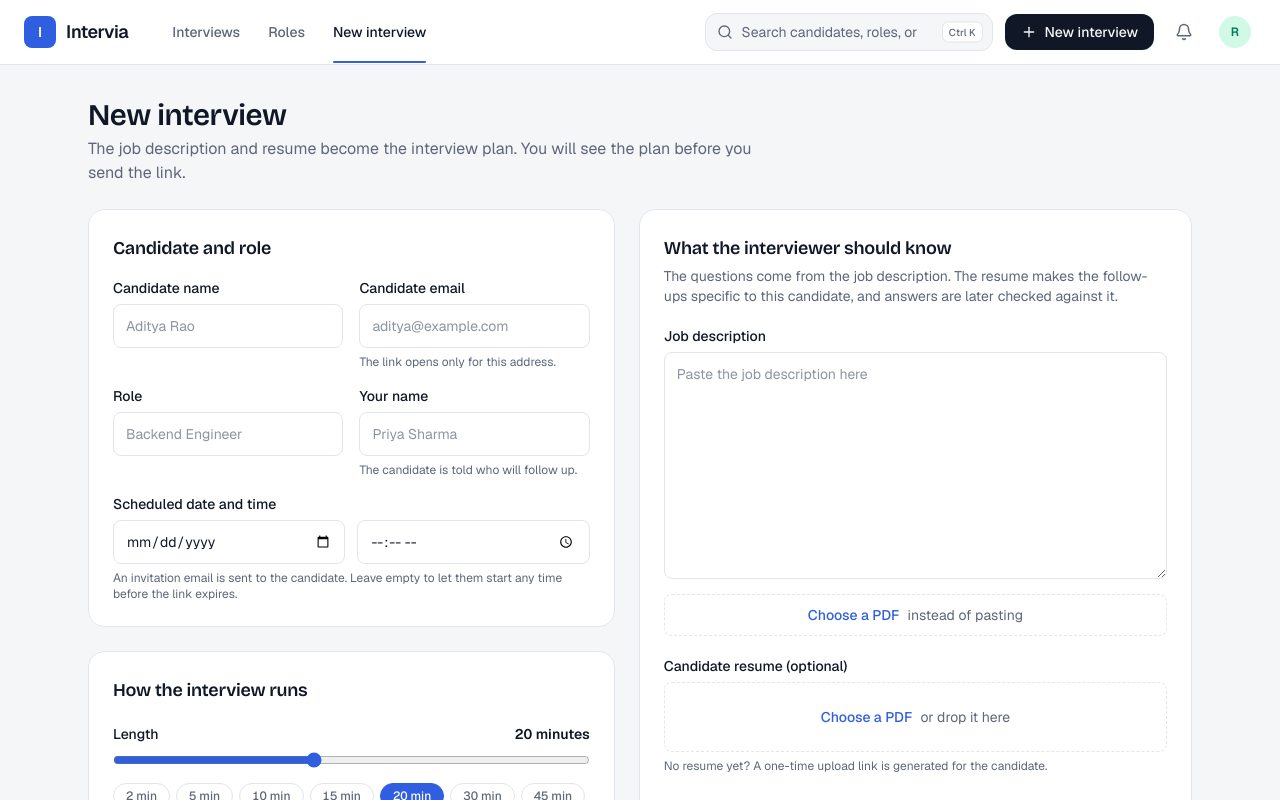
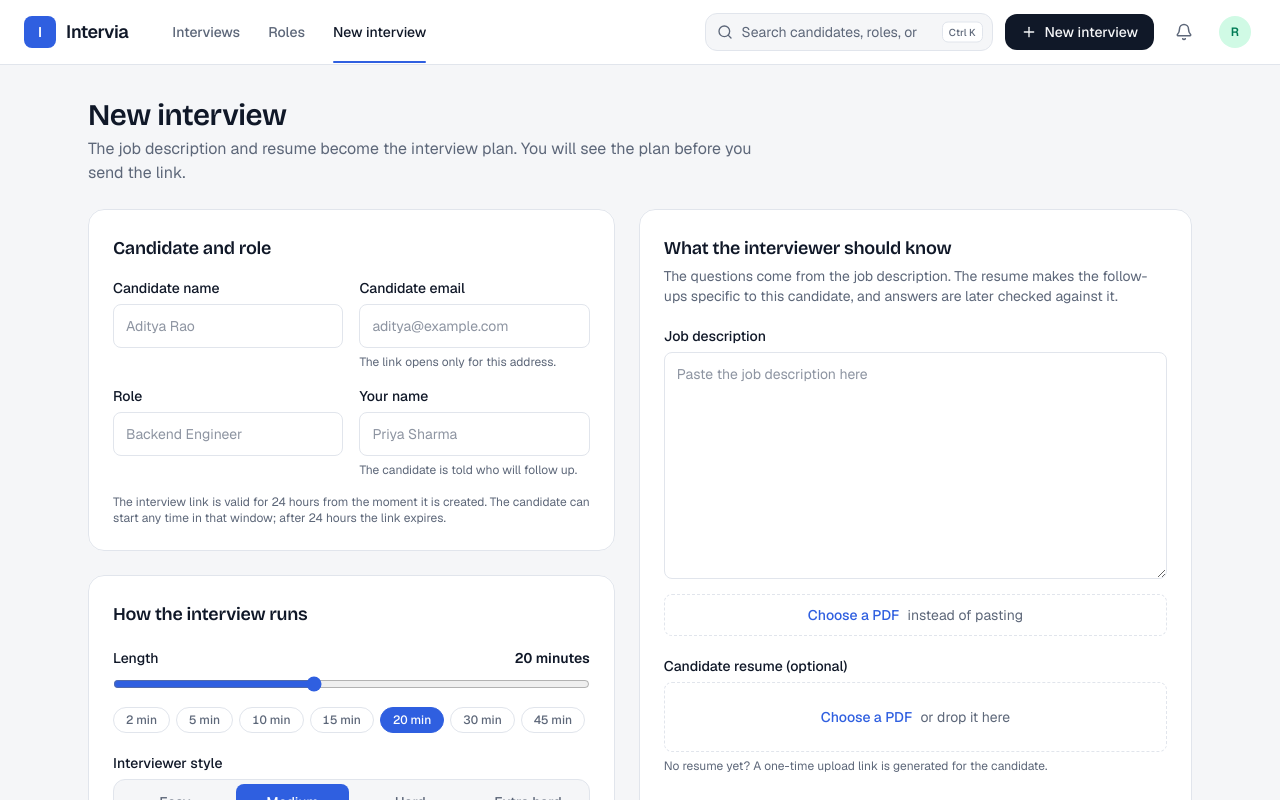
Before and after one commit to Aditya-SM-2026/Intervia, a Next.js app: page /recruiter in a window 1280 px wide. Shown: the top 800 px of the page. Built offline with nearby package versions, Linux system fonts and the light colour scheme.

Commit message:
Rejoin relinks candidate audio and freezes the interview clock; drop schedule fields; expired links block before email gate

```diff
--- a/src/components/recruiter/CreateInterviewForm.tsx
+++ b/src/components/recruiter/CreateInterviewForm.tsx
@@ -16,8 +16,6 @@ export interface CreateInterviewFormValues {
   durationMinutes: number;
   difficulty: DifficultyLevel;
   voiceMode: VoiceMode;
-  scheduledDate?: string;
-  scheduledTime?: string;
   jobDescriptionText?: string;
   jobDescriptionPdf?: File;
   resume?: File;
@@ -152,8 +150,6 @@ export function CreateInterviewForm({ onSubmit, isSubmitting, initialRoleTitle }
   const [candidateName, setCandidateName] = useState("");
   const [candidateEmail, setCandidateEmail] = useState("");
   const [roleTitle, setRoleTitle] = useState(initialRoleTitle ?? "");
-  const [scheduledDate, setScheduledDate] = useState("");
-  const [scheduledTime, setScheduledTime] = useState("");
   const [durationMinutes, setDurationMinutes] = useState(DEFAULT_DURATION_MINUTES);
   const [difficulty, setDifficulty] = useState<DifficultyLevel>("medium");
   const [voiceMode, setVoiceMode] = useState<VoiceMode>("standard");
@@ -181,7 +177,6 @@ export function CreateInterviewForm({ onSubmit, isSubmitting, initialRoleTitle }
       durationMinutes,
       difficulty,
       voiceMode,
-      ...(scheduledDate ? { scheduledDate, scheduledTime } : {}),
       ...(jobDescriptionPdf ? { jobDescriptionPdf } : { jobDescriptionText: jobDescriptionText.trim() }),
       ...(resume ? { resume } : {}),
     });
@@ -267,40 +262,9 @@ export function CreateInterviewForm({ onSubmit, isSubmitting, initialRoleTitle }
                 </p>
               </div>
               <div className="sm:col-span-2">
-                <span className="mb-1.5 block text-sm font-medium" id="schedule-label">
-                  Scheduled date and time
-                </span>
-                <div className="grid gap-3 sm:grid-cols-2">
-                  <div>
-                    <label htmlFor="scheduled-date" className="sr-only">
-                      Interview date
-                    </label>
-                    <input
-                      id="scheduled-date"
-                      type="date"
-                      aria-labelledby="schedule-label"
-                      value={scheduledDate}
-                      onChange={(event) => setScheduledDate(event.target.value)}
-                      className={inputClasses}
-                    />
-                  </div>
-                  <div>
-                    <label htmlFor="scheduled-time" className="sr-only">
-                      Interview time
-                    </label>
-                    <input
-                      id="scheduled-time"
-                      type="time"
-                      aria-labelledby="schedule-label"
-                      value={scheduledTime}
-                      onChange={(event) => setScheduledTime(event.target.value)}
-                      className={inputClasses}
-                    />
-                  </div>
-                </div>
-                <p className="mt-1.5 text-xs text-muted">
-                  An invitation email is sent to the candidate. Leave empty to let them start any
-                  time before the link expires.
+                <p className="text-xs text-muted">
+                  The interview link is valid for 24 hours from the moment it is created. The
+                  candidate can start any time in that window; after 24 hours the link expires.
                 </p>
               </div>
             </div>
--- a/src/components/recruiter/CreateInterviewPanel.tsx
+++ b/src/components/recruiter/CreateInterviewPanel.tsx
@@ -44,10 +44,6 @@ function CreateInterviewPanelInner() {
       form.set("candidateName", values.candidateName);
       form.set("candidateEmail", values.candidateEmail);
       form.set("roleTitle", values.roleTitle);
-      if (values.scheduledDate) {
-        form.set("scheduledDate", values.scheduledDate);
-        form.set("scheduledTime", values.scheduledTime ?? "");
-      }
       form.set("durationMinutes", String(values.durationMinutes));
       form.set("difficulty", values.difficulty);
       form.set("voiceMode", values.voiceMode);
--- a/src/lib/interviews/interview.service.ts
+++ b/src/lib/interviews/interview.service.ts
@@ -201,7 +201,7 @@ export async function validateRoomAccess(roomId: string): Promise<RoomAccessResu
       message: "This interview link does not exist. Please ask your recruiter for a new link.",
     };
   }
-  if (room.status === "expired") {
+  if (room.status === "expired" || (isActiveStatus(room.status) && isExpired(room))) {
     return {
       ok: false,
       code: "ROOM_EXPIRED",
@@ -256,7 +256,7 @@ export async function verifyCandidateEmail(
       message: "This interview link does not exist. Please ask your recruiter for a new link.",
     };
   }
-  if (room.status === "expired") {
+  if (room.status === "expired" || (isActiveStatus(room.status) && isExpired(room))) {
     return {
       ok: false,
       code: "ROOM_EXPIRED",
```
Also changed, not shown: 2 other files (tests, documents, lock files or other folders).
